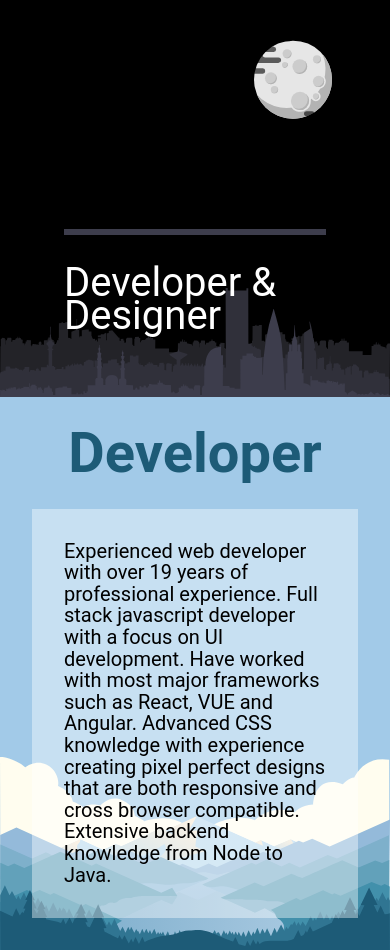
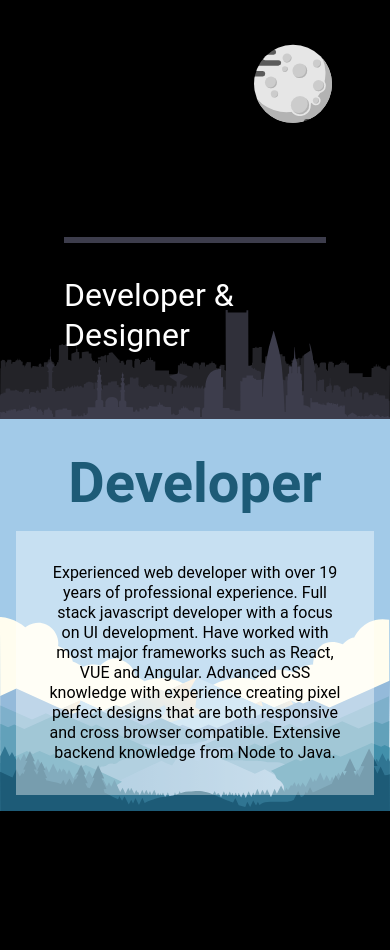
Before and after one commit to pbn04001/pete-nelson-web, a Vue app: page / in a window 390 px wide. After the commit the page ends 844 px from the top, so only its background shows below. Built offline with nearby package versions, Linux system fonts and the light colour scheme.

Commit message:
Responsive and Desktop Work!

```diff
--- a/src/components/sections/intro/IntroSection.vue
+++ b/src/components/sections/intro/IntroSection.vue
@@ -4,7 +4,7 @@
       <h1><PeteNelson ref="peteNelson" class="intro__pete-nelson"/></h1>
       <div ref="introCardSub" class="intro__card_sub">
         <hr class="intro__card_bar" />
-        <span class="intro__card_text">Developer & Designer</span>
+        <h2 class="intro__card_text">Developer & Designer</h2>
       </div>
     </div>
     <Cloud1 ref="cloud1" class="intro__cloud intro__cloud--1"/>
--- a/src/components/sections/intro/introSection.scss
+++ b/src/components/sections/intro/introSection.scss
@@ -16,17 +16,8 @@
       background-color: $dark-blue;
     }
 
-    &_text {
-      @include font-beta;
-    }
-
     &_sub {
       opacity: 1;
-
-      &--show {
-        opacity: 1;
-        transition: opacity linear 500ms;
-      }
     }
   }
 
@@ -120,27 +111,16 @@
 
       &_sub {
         opacity: 0;
-      }
 
-      &_text {
-        @include font-alpha;
+        &--show {
+          opacity: 1;
+          transition: opacity linear 500ms;
+        }
       }
     }
 
     &__pete-nelson {
       height: 11rem;
     }
-
-    &__sky_line--1 {
-      bottom: -4vw;
-    }
-
-    &__sky_line--2 {
-      bottom: -5.5vw;
-    }
-
-    &__sky_line--3 {
-      bottom: -5vw;
-    }
   }
 }
--- a/src/components/sections/mountains/mountainsSection.scss
+++ b/src/components/sections/mountains/mountainsSection.scss
@@ -10,11 +10,12 @@
     flex-wrap: wrap;
 
     &_sub {
-      @include font-delta;
+      @include font-epsilon;
+      text-align: center;
       color: $black;
       background-color: $transparent-white;
       padding: $spacing-unit-x4;
-      margin: $spacing-unit-x4;
+      margin: $spacing-unit-x2;
     }
   }
   &__title {
@@ -56,5 +57,18 @@
     &__clouds {
       opacity: 0;
     }
+
+    &__card_sub {
+      @include font-delta;
+      margin: $spacing-unit-x8 $spacing-unit-x16;
+    }
   }
 }
+
+@media (min-width: $breakpoint-md) {
+  .mountains {
+    &__card_sub {
+      @include font-gamma;
+    }
+  }
+}
--- a/src/styles/_typography.scss
+++ b/src/styles/_typography.scss
@@ -1,33 +1,30 @@
+
+@mixin large-title {
+  font-size: 6rem;
+  line-height: 6.5rem;
+}
 
 @mixin font-alpha {
   font-size: 3.5rem;
-  line-height: 3rem;
+  line-height: 4rem;
 }
 
 @mixin font-beta {
   font-size: 2.5rem;
-  line-height: 2rem;
+  line-height: 3rem;
 }
 
 @mixin font-gamma {
   font-size: 2rem;
-  line-height: 1.75rem;
+  line-height: 2.5rem;
 }
 
 @mixin font-delta {
-  font-size: 1.25rem;
-  line-height: 1.35rem;
+  font-size: 1.5rem;
+  line-height: 2rem;
 }
 
 @mixin font-epsilon {
   font-size: 1rem;
-  line-height: 1rem;
+  line-height: 1.25rem;
 }
-
-h1 {
-  @include font-alpha;
-}
-
-h2 {
-  @include font-gamma;
-}
--- a/src/styles/main.scss
+++ b/src/styles/main.scss
@@ -33,6 +33,14 @@
 #app {
   width: 100%;
 }
+h1 {
+  @include font-alpha;
+}
+
+h2 {
+  @include font-gamma;
+  font-weight: 400;
+}
 
 @media (min-width: $breakpoint-sm) {
   .body {
@@ -46,4 +54,11 @@
      }
   }
 
+  h1 {
+    @include large-title;
   }
+
+  h2 {
+    @include font-alpha;
+  }
+}
```
Lines whose indentation alone changed are shown as unchanged.
